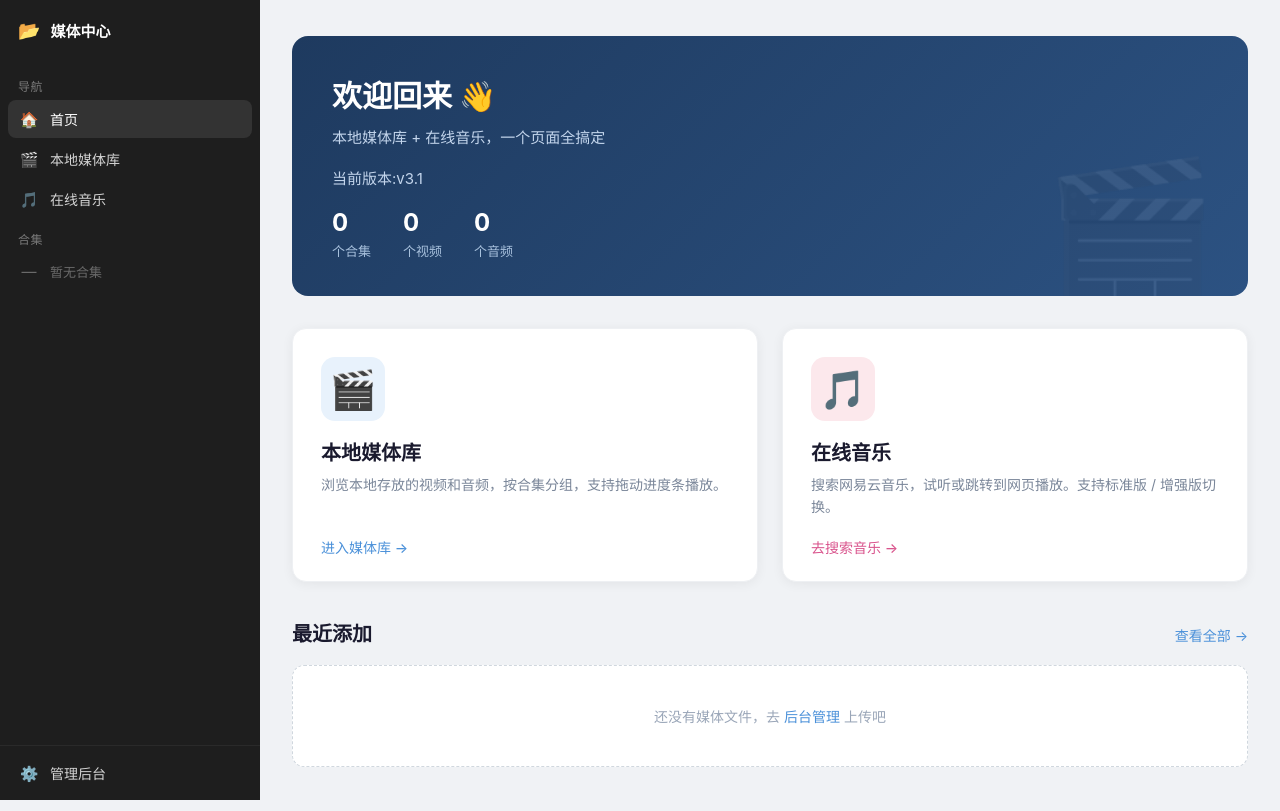
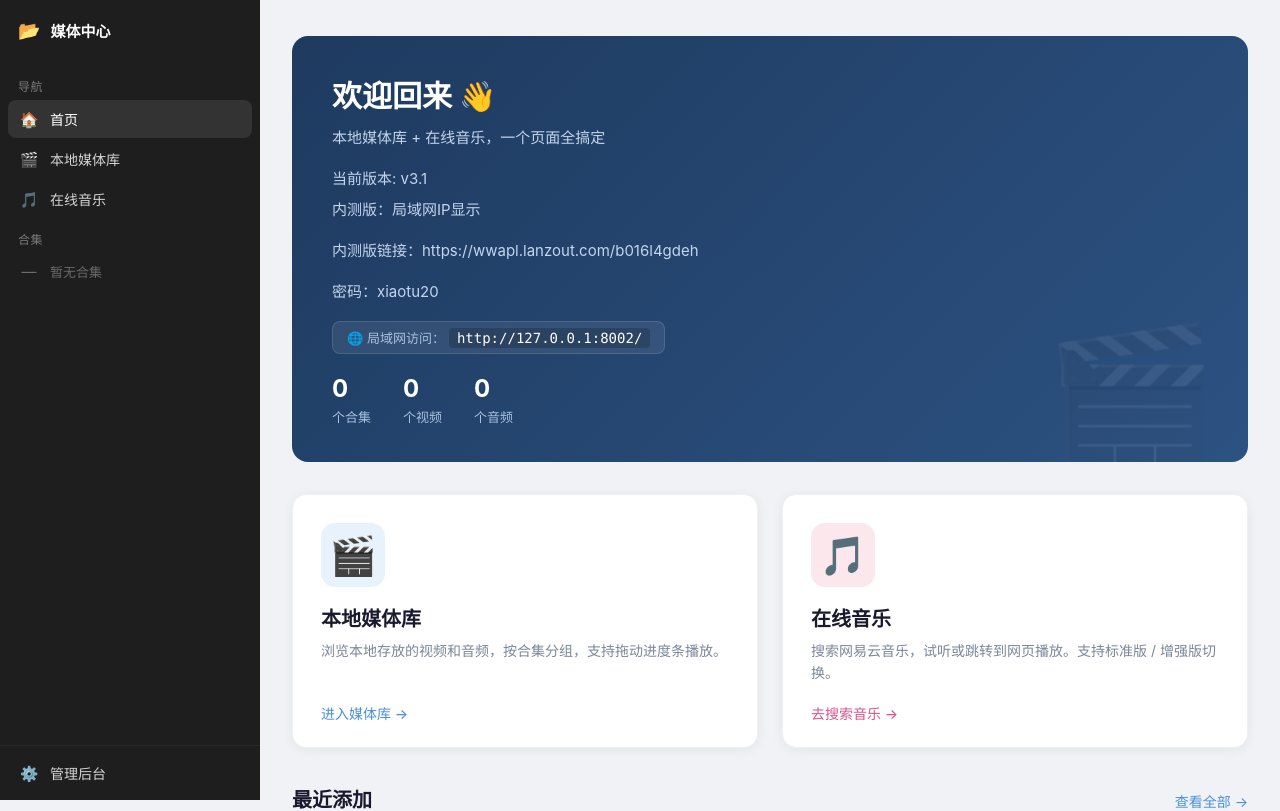
Before and after one commit to OUGE-1/my_media_site, a Django app: page / in a window 1280 px wide. Shown: the top 811 px of the page. Run offline with Django 5.2, Linux system fonts and the light colour scheme; data that the repository does not hold is empty.

Commit message:
备份：9月30号更新（lan_ip 局域网IP显示）

```diff
--- a/my_media_site/settings.py
+++ b/my_media_site/settings.py
@@ -62,6 +62,8 @@ TEMPLATES = [
                 'django.template.context_processors.request',
                 'django.contrib.auth.context_processors.auth',
                 'django.contrib.messages.context_processors.messages',
+                'player.context_processors.user_box',
+                'player.context_processors.lan_ip',      # ← 加这行
             ],
         },
     },
--- /dev/null
+++ b/player/context_processors.py
@@ -0,0 +1,18 @@
+import socket
+from django.contrib.auth.models import User
+
+
+def user_box(request):
+    users = User.objects.order_by('username')
+    return {'all_users': users}
+
+
+def lan_ip(request):
+    try:
+        s = socket.socket(socket.AF_INET, socket.SOCK_DGRAM)
+        s.connect(('8.8.8.8', 80))
+        ip = s.getsockname()[0]
+        s.close()
+    except Exception:
+        ip = '127.0.0.1'
+    return {'lan_ip': ip}
--- a/player/templates/player/home.html
+++ b/player/templates/player/home.html
@@ -11,22 +11,16 @@
             background: #f0f2f5;
             color: #333;
         }
-
-        /* ===== 左侧边栏（和 media_list 保持一致） ===== */
         .sidebar {
-            position: fixed;
-            left: 0; top: 0; bottom: 0;
-            width: 260px;
-            background: #1e1e1e;
-            display: flex;
-            flex-direction: column;
-            z-index: 100;
-            overflow: hidden;
+            position: fixed; left: 0; top: 0; bottom: 0;
+            width: 260px; background: #1e1e1e;
+            display: flex; flex-direction: column;
+            z-index: 100; overflow: hidden;
         }
         .sidebar-header {
             display: flex; align-items: center; gap: 10px;
-            padding: 20px 18px;
-            color: #fff; font-size: 15px; font-weight: 600;
+            padding: 20px 18px; color: #fff;
+            font-size: 15px; font-weight: 600;
         }
         .brand-logo { font-size: 18px; }
         .sidebar-body { flex: 1; overflow-y: auto; padding: 4px 8px 8px; }
@@ -55,7 +49,6 @@
         }
         .sidebar-footer { padding: 8px; border-top: 1px solid #2a2a2a; }
 
-        /* ===== 主内容 ===== */
         .main-content {
             margin-left: 260px;
             padding: 36px 32px 60px;
@@ -63,7 +56,6 @@
         }
         .content-inner { max-width: 1100px; margin: 0 auto; }
 
-        /* 欢迎区 */
         .hero {
             background: linear-gradient(135deg, #1e3a5f 0%, #2c5282 100%);
             border-radius: 16px;
@@ -87,7 +79,26 @@
         .hero-stat .num { font-size: 24px; font-weight: 700; }
         .hero-stat .label { font-size: 13px; color: #a8c1dd; }
 
-        /* 入口卡片 */
+        .lan-address {
+            display: inline-block;
+            font-size: 13px;
+            color: #a8c1dd;
+            margin-bottom: 20px;
+            padding: 6px 14px;
+            background: rgba(255, 255, 255, 0.08);
+            border-radius: 8px;
+            border: 1px solid rgba(255, 255, 255, 0.12);
+        }
+        .lan-address code {
+            font-family: Consolas, Monaco, monospace;
+            color: #fff;
+            font-size: 14px;
+            background: rgba(0, 0, 0, 0.18);
+            padding: 2px 8px;
+            border-radius: 4px;
+            margin-left: 4px;
+        }
+
         .entry-grid {
             display: grid;
             grid-template-columns: repeat(auto-fit, minmax(320px, 1fr));
@@ -132,7 +143,6 @@
         }
         .entry-card.online .entry-arrow { color: #d9538c; }
 
-        /* 最近添加 */
         .section-head {
             display: flex; align-items: baseline; justify-content: space-between;
             margin-bottom: 18px;
@@ -187,7 +197,6 @@
         }
         .empty-hint a { color: #4a90d9; text-decoration: none; }
 
-        /* 响应式 */
         @media (max-width: 860px) {
             .sidebar { transform: translateX(-100%); transition: transform 0.22s; }
             .sidebar.mobile-open { transform: translateX(0); }
@@ -211,7 +220,6 @@
 
 <button class="mobile-toggle" onclick="document.getElementById('sidebar').classList.toggle('mobile-open')">☰</button>
 
-<!-- 左侧边栏 -->
 <aside class="sidebar" id="sidebar">
     <div class="sidebar-header">
         <span class="brand-logo">📂</span>
@@ -258,15 +266,21 @@
     </div>
 </aside>
 
-<!-- 主内容 -->
 <main class="main-content">
     <div class="content-inner">
 
-        <!-- 欢迎区 -->
         <div class="hero">
             <h1>欢迎回来 👋</h1>
             <p>本地媒体库 + 在线音乐，一个页面全搞定</p>
-            <P> 当前版本:v3.1</P>
+            <p style="margin-bottom:10px;">当前版本: v3.1</p>
+            <p> 内测版：局域网IP显示</p>
+            <p> 内测版链接：https://wwapl.lanzout.com/b016l4gdeh</p>
+            <p> 密码：xiaotu20<p>
+
+            <div class="lan-address">
+                🌐 局域网访问：<code>http://{{ lan_ip }}:8002/</code>
+            </div>
+
             <div class="hero-stats">
                 <div class="hero-stat">
                     <span class="num">{{ total_collections }}</span>
@@ -283,7 +297,6 @@
             </div>
         </div>
 
-        <!-- 两个大入口 -->
         <div class="entry-grid">
             <a href="{% url 'media_list' %}" class="entry-card">
                 <div class="entry-icon local">🎬</div>
@@ -300,7 +313,6 @@
             </a>
         </div>
 
-        <!-- 最近添加 -->
         <div class="section-head">
             <h2>最近添加</h2>
             <a href="{% url 'media_list' %}">查看全部 →</a>
```
Also changed, not shown: player/templatetags/net_info.py (added, +21 -0 lines), player/templatetags/__init__.py (added), 1 other file.
